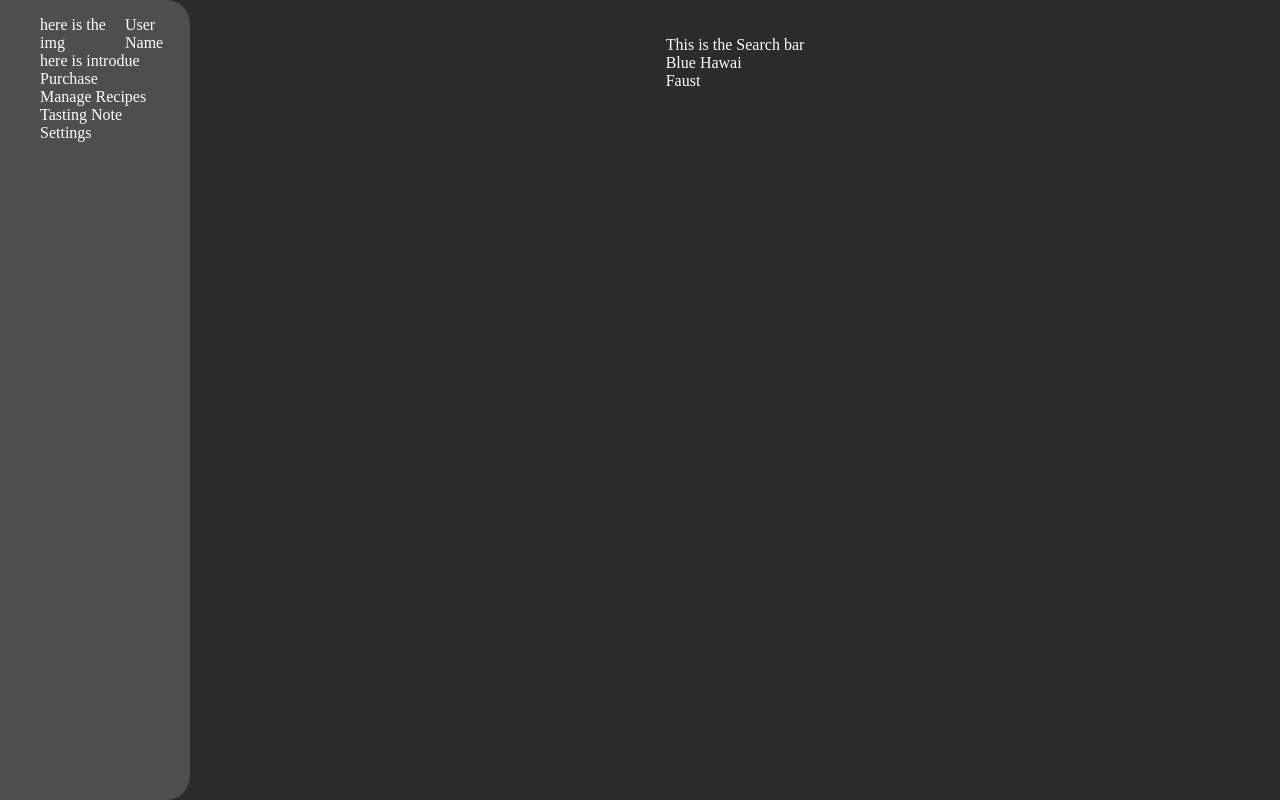
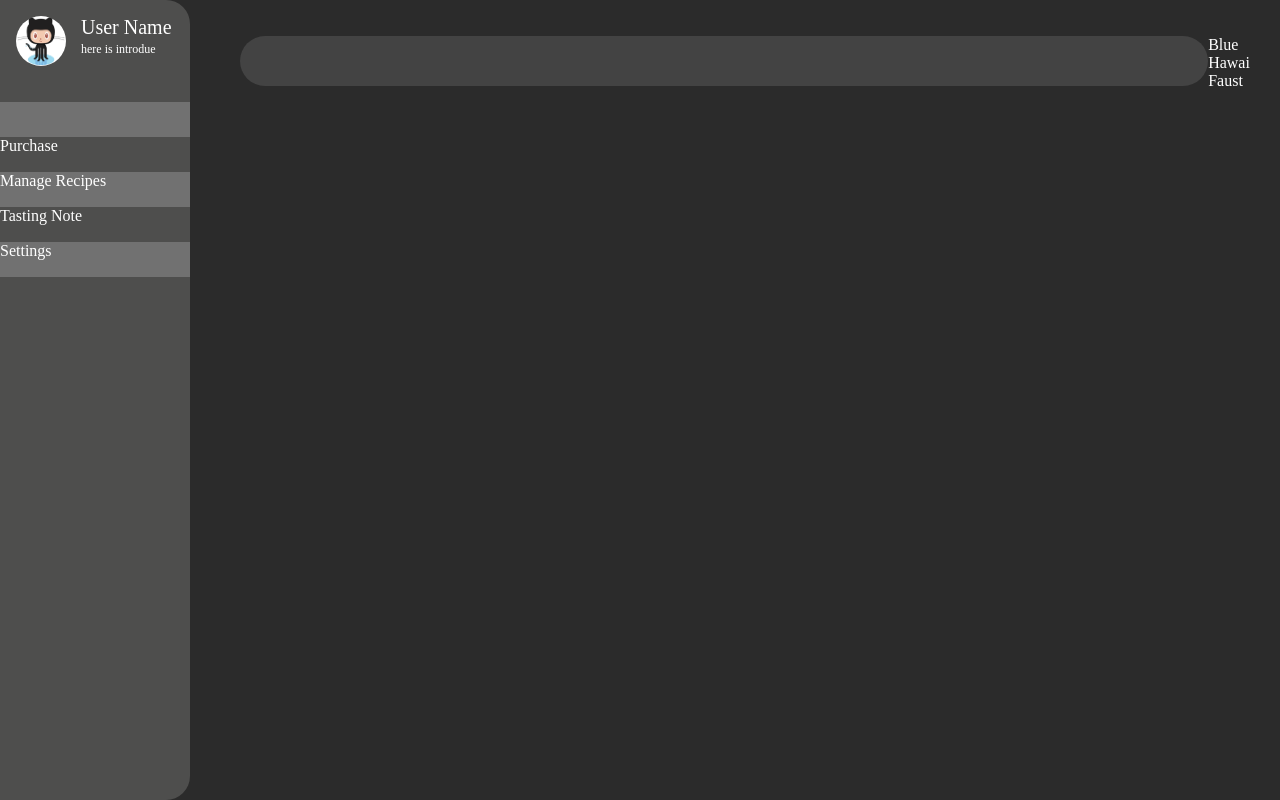
Before and after one commit to dellyu03/front-end-practice, a plain HTML site: page index.html in a window 1280 px wide. Drawn offline with Linux system fonts and the light colour scheme.

Commit message:
Implement sidebar

```diff
--- /dev/null
+++ b/CSS/index.css
@@ -0,0 +1,22 @@
+body {
+    height: 100vh;
+    display: flex;
+    margin : 0px;
+    background-color: #2B2B2B;
+    color : white;
+}
+
+
+mainMenu {
+    margin: auto;
+    margin-top : 36px;
+}
+
+searchBar {
+    width: 80%;
+    height: 50px;
+    background-color: #434343;
+    border-radius: 25px;
+    margin-left: 50px;
+    margin-top : 36px;
+}
--- /dev/null
+++ b/CSS/sidebar.css
@@ -0,0 +1,53 @@
+ul {
+    padding :0px;
+}
+
+li {
+    width: 190px;
+    height: 35px;
+}
+
+
+sidebar {
+    display: block;
+    width: 190px;
+    height: 100%;
+    background: rgb(78,78,77);
+    background: linear-gradient(0deg,rgba(154,154,154,0) rgba(78,78,77,1) 50%, rgba(107,107,107,0.38) 100%);
+    border-top-right-radius: 24px;
+    border-bottom-right-radius: 24px;
+}
+
+#profileCarrier{
+    height: 86px;
+}
+
+profileSection {
+    display: flex;
+    margin-left: 16px;
+    margin-bottom: 18px;
+}
+
+#profilePhoto{
+    width: 50px;
+    height: 50px;
+    border-radius: 50%;
+    margin-right: 15px;
+}
+
+#userName {
+    font-size: 20px;
+    margin-bottom: 3px;
+}
+
+.colorMenu {
+    background-color: #717171;
+}
+
+introduce {
+    font-size : 12px;
+}
+
+li{
+    list-style: none;
+}
--- a/index.css
+++ /dev/null
@@ -1,30 +0,0 @@
-body {
-    height: 100vh;
-    display: flex;
-    margin : 0px;
-    background-color: #2B2B2B;
-    color : white;
-}
-
-sidebar {
-    display: block;
-    width: 190px;
-    height: 100%;
-    background: rgb(78,78,77);
-    background: linear-gradient(0deg,rgba(154,154,154,0) rgba(78,78,77,1) 50%, rgba(107,107,107,0.38) 100%);
-    border-top-right-radius: 24px;
-    border-bottom-right-radius: 24px;
-}
-
-profileSection {
-    display: flex;
-}
-
-li{
-    list-style: none;
-}
-
-mainMenu {
-    margin: auto;
-    margin-top : 36px;
-}
--- a/index.html
+++ b/index.html
@@ -4,30 +4,38 @@
     <meta charset="UTF-8">
     <meta name="viewport" content="width=device-width, initial-scale=1.0">
     <title>ZLI : your best hometending partner</title>
-    <link rel = "stylesheet" href = "index.css">
+    <link rel = "stylesheet" href = "CSS/index.css">
+    <link rel = "stylesheet" href = "CSS/sidebar.css">
 </head>
 <body>
     <sidebar>
         <ul>
-            <li>
+            <li id = "profileCarrier">
                 <profileSection>
-                    <div>here is the img</div>
-                    <div>User Name</div>
+                    <img id = "profilePhoto" src="img/github 오징어.png" alt="프로필 사진입니다">
+                    <profileText>
+                        <div id = "userName">User Name</div>
+                        <introduce>
+                            <div>here is introdue</div>
+                        </introduce>
+                    </profileText>
                 </profileSection>
-                <introduce>
-                    <div>here is introdue</div>
-                </introduce>
             </li>
-            <li>Purchase</li>
-            <li>Manage Recipes</li>
-            <li>Tasting Note</li>
-            <li>Settings</li>
+            <li class = "colorMenu"></li>
+            <li class = "blankMenu">Purchase</li>
+            <li class = "colorMenu">Manage Recipes</li>
+            <li class = "blankMenu">Tasting Note</li>
+            <li class = "colorMenu">Settings</li>
+            <li class = "blankMenu"></li>
         </ul>
     </sidebar>
+    <content>
+
+    </content>
+    <searchBar>
+        <div></div>
+    </searchBar>
     <mainMenu>
-        <searchBar>
-            <div>This is the Search bar</div>
-        </searchBar>
         <menuContainer>
             <div>Blue Hawai</div>
             <div>Faust</div>
```
Also changed, not shown: img/github 오징어.png (renamed from github 오징어.png).
